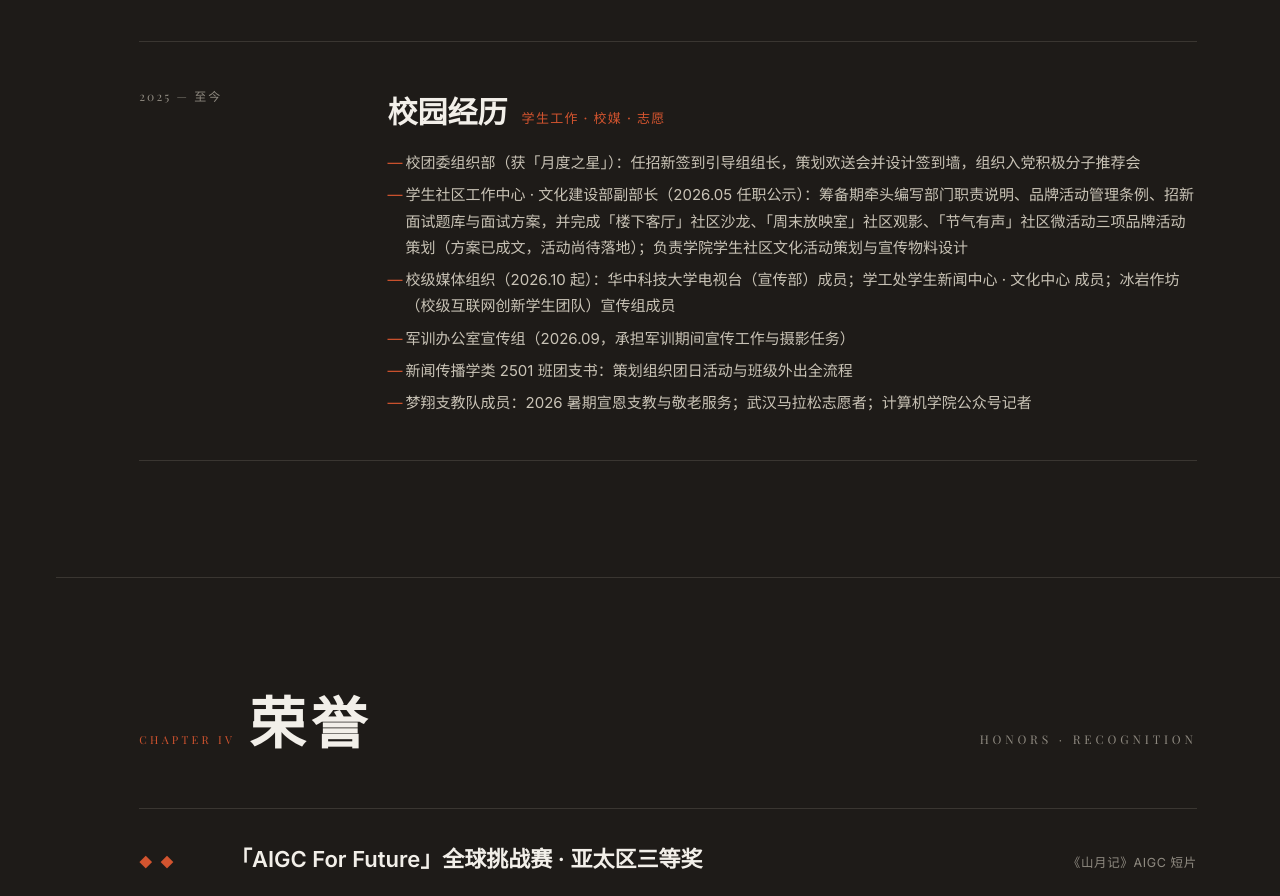
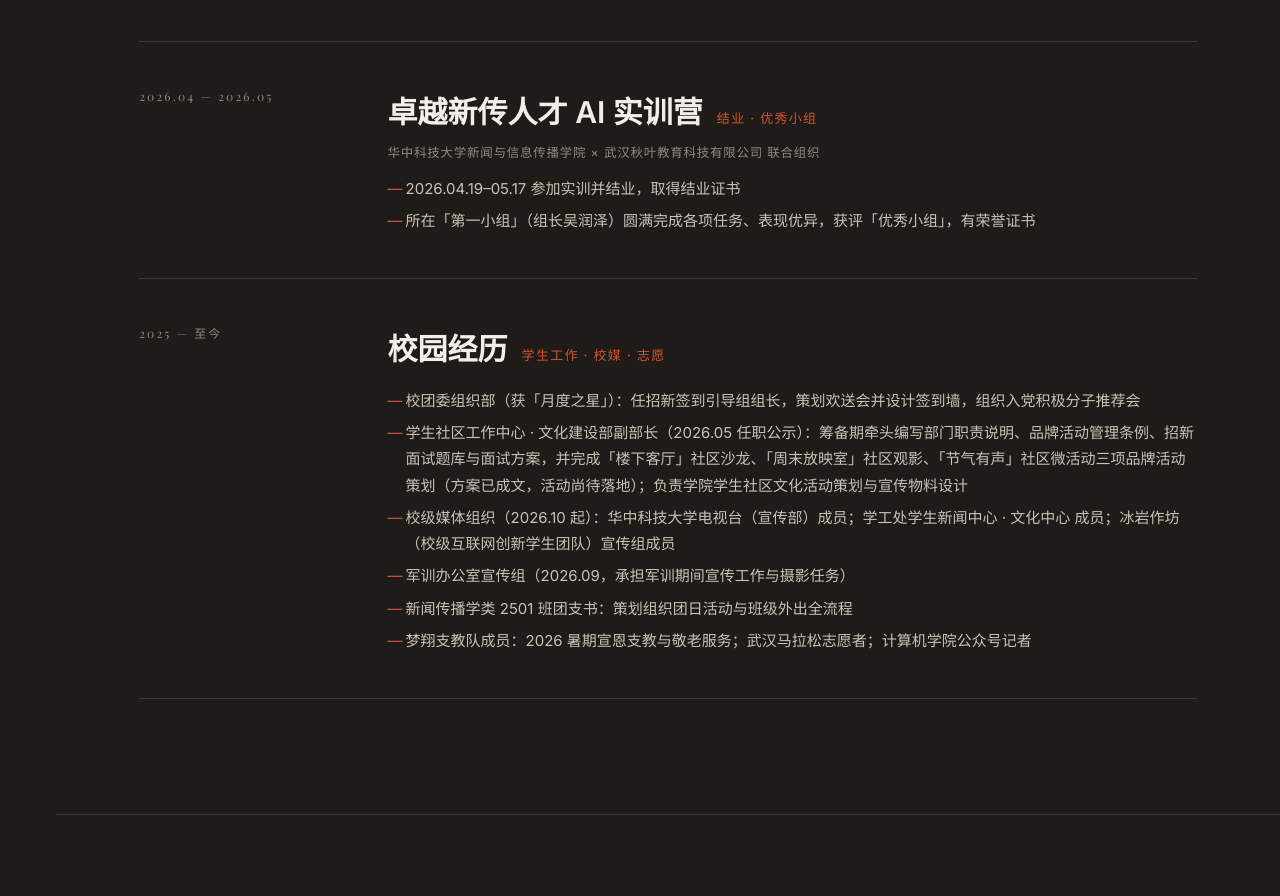
Before and after one commit to krj12138/krj12138.github.io, a website built with Vite: page index.html in a window 1280 px wide. Shown: the part 9275-10171 px from the top of the page. Built offline with nearby package versions, Linux system fonts and the light colour scheme; a web font is replaced by a local one.

Commit message:
content: 经历新增卓越新传人才 AI 实训营（结业 + 优秀小组）

```diff
--- a/index.html
+++ b/index.html
@@ -365,6 +365,18 @@
           </div>
 
           <div class="tl-item reveal">
+            <div class="tl-side">2026.04 — 2026.05</div>
+            <div class="tl-main">
+              <h3>卓越新传人才 AI 实训营 <span class="role">结业 · 优秀小组</span></h3>
+              <p class="work-sub" style="margin-top:4px">华中科技大学新闻与信息传播学院 × 武汉秋叶教育科技有限公司 联合组织</p>
+              <ul>
+                <li>2026.04.19–05.17 参加实训并结业，取得结业证书</li>
+                <li>所在「第一小组」（组长吴润泽）圆满完成各项任务、表现优异，获评「优秀小组」，有荣誉证书</li>
+              </ul>
+            </div>
+          </div>
+
+          <div class="tl-item reveal">
             <div class="tl-side">2025 — 至今</div>
             <div class="tl-main">
               <h3>校园经历 <span class="role">学生工作 · 校媒 · 志愿</span></h3>
```
